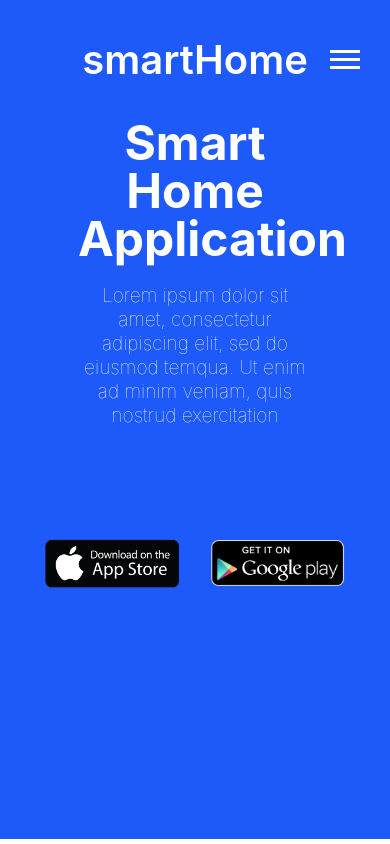
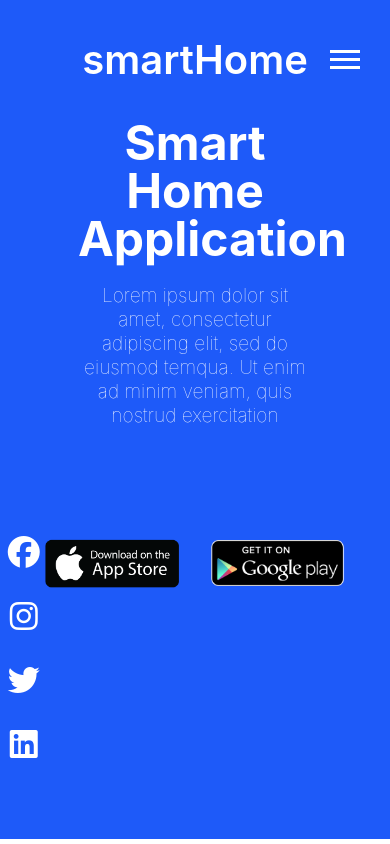
Before and after one commit to parkashay/app-landing-page, a React (Create React App) app: page / in a window 390 px wide. Shown: the top 844 px of the page. Built offline with nearby package versions, Linux system fonts and the light colour scheme.

Commit message:
responsive design

```diff
--- a/public/index.html
+++ b/public/index.html
@@ -1,21 +1,21 @@
 <!DOCTYPE html>
 <html lang="en">
+
 <head>
   <meta charset="utf-8" />
   <link rel="icon" href="%PUBLIC_URL%/favicon.ico" />
   <meta name="viewport" content="width=device-width, initial-scale=1" />
   <meta name="theme-color" content="#000000" />
-    <meta
-      name="description"
-      content="Web site created using create-react-app"
-    />
+  <meta name="description" content="Web site created using create-react-app" />
 
 
   <title>Task</title>
 </head>
+
 <body>
   <noscript>You need to enable JavaScript to run this app.</noscript>
   <div id="root"></div>
+  <script src="https://kit.fontawesome.com/25eb873adb.js" crossorigin="anonymous"></script>
+</body>
 
-  </body>
 </html>
--- a/src/App.css
+++ b/src/App.css
@@ -21,6 +21,7 @@
     padding-top: 10px;
     padding-bottom: 10px;
     transition: 0.5s all linear ;
+    border-bottom: 1px solid rgba(16, 47, 224, 0.5);
 }
 .nav-link,
 .login,
@@ -115,7 +116,20 @@
     width: 100%;
     padding-top: 20px;
 }
-
+.icons{
+    display: flex;
+    flex-direction: column;
+    font-size: 2rem;
+    gap: 2rem;
+    position: absolute;
+    z-index: 5;
+    left: 2vw;
+    bottom: 10%;
+}
+.icon{
+    text-decoration: none;
+    color: white;
+}
 .mobiles {
     display: flex;
     justify-content: center;
@@ -393,7 +407,7 @@
     .about-text{
         width: 80%;
     }
-    .mb-bg{
+    .mb-with-bg{
         display: none;
     }
     .testimonials{
--- a/src/components/Navbar.jsx
+++ b/src/components/Navbar.jsx
@@ -63,7 +63,7 @@ function Navbar() {
             style={{
                 fontSize : '3rem',
                 color : 'white',
-                transform : 'translate(0%, -40%)'
+                transform : 'translate(0%, -50%)'
             }}
             >×</div>
             }
--- a/src/sections/Landing.jsx
+++ b/src/sections/Landing.jsx
@@ -10,6 +10,12 @@ function Landing() {
       }}>
         <TextView text={data.heroHeading} fontSize={7} />
         <Qoutation quotation={data.quote} />
+        <div className="icons">
+          <a href='#' class="icon fa-brands fa-facebook"></a>
+          <a href='#' class=" icon fa-brands fa-instagram"></a>
+          <a href='#' class=" icon fa-brands fa-twitter"></a>
+          <a href='#' class="icon fa-brands fa-linkedin"></a>
+        </div>
       </div>
     </div>
   )
```
Lines whose indentation alone changed are shown as unchanged.
